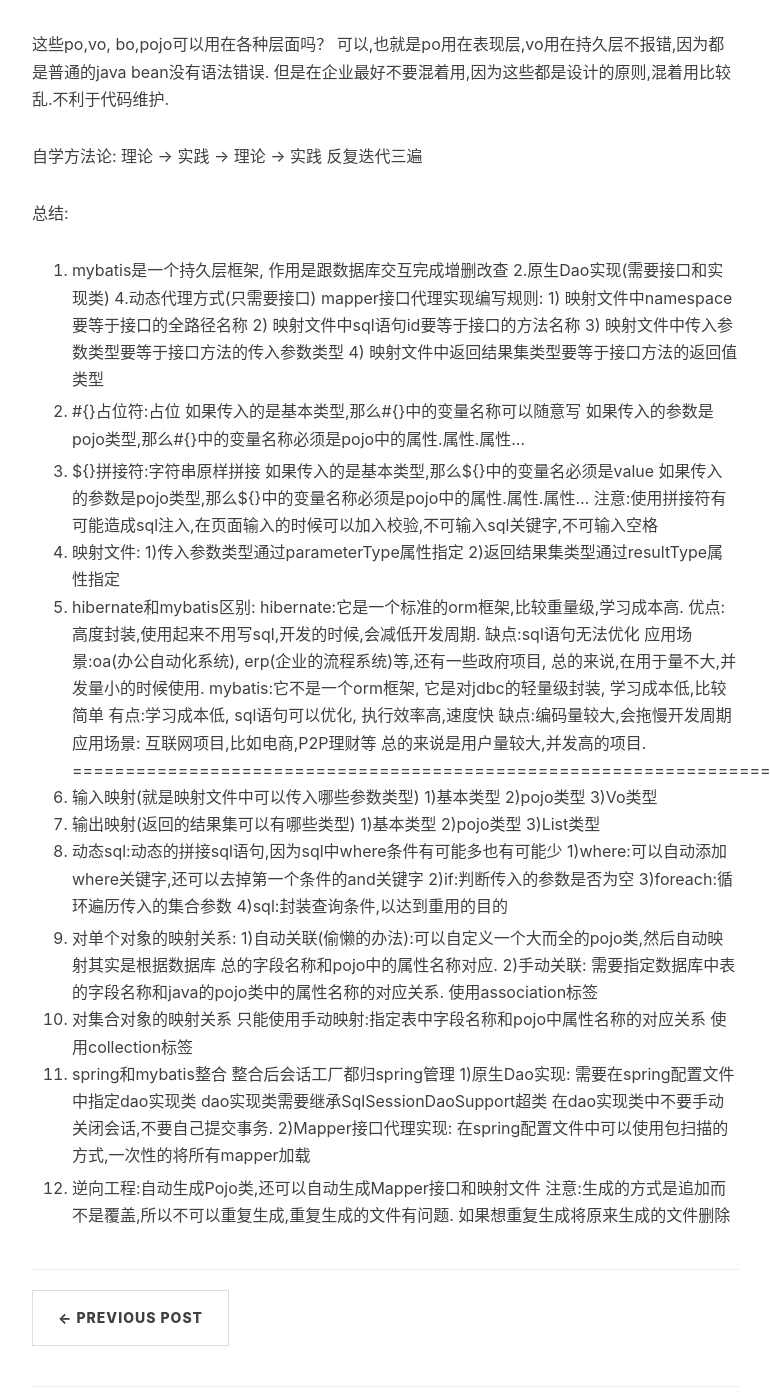
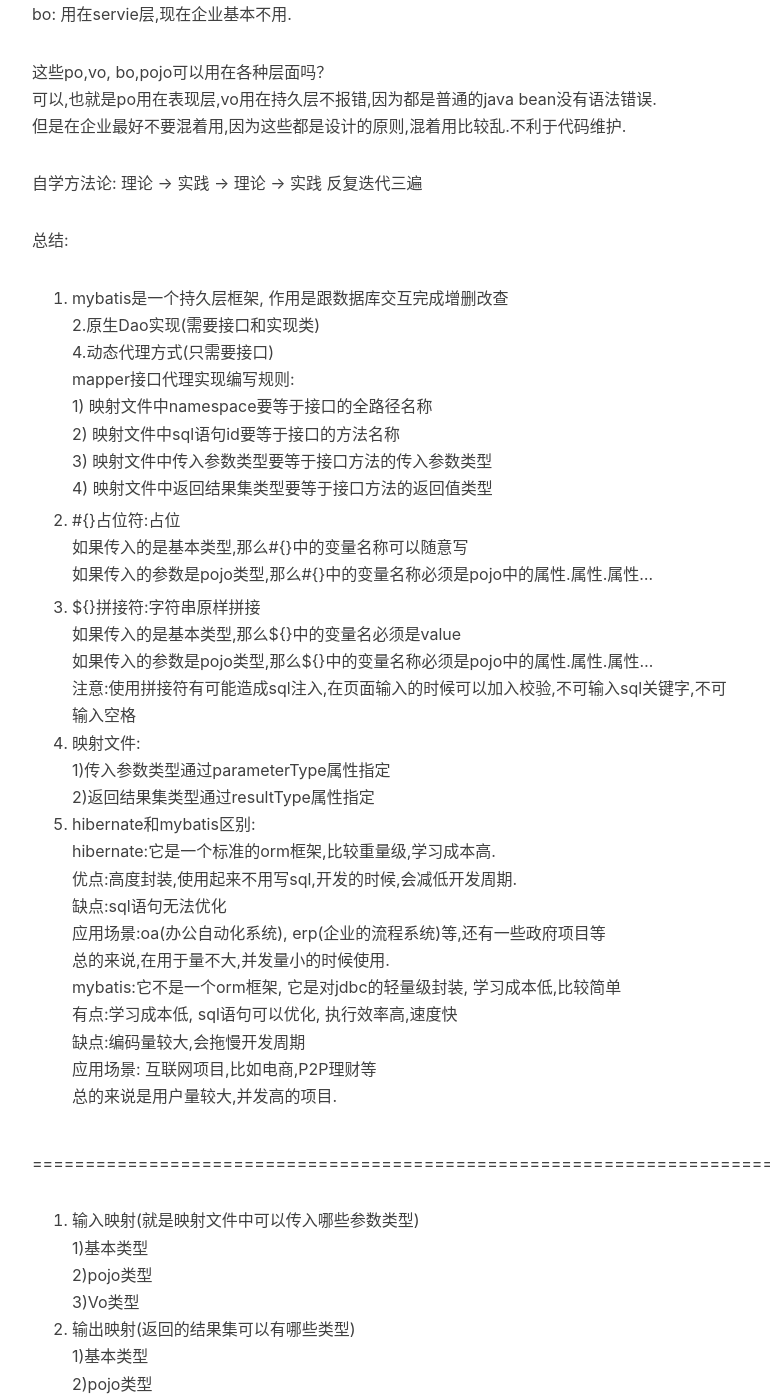
Before and after one commit to ARTAvrilLavigne/ARTAvrilLavigne.github.io, a Jekyll site: the page built from _posts/2018-05-13-java-web.markdown, in a window 1280 px wide and 1400 px high, scrolled down 770 px. Shown: the whole window, without its empty margins (233-1003 px from the left). Built offline with Jekyll 4.4.1, drawn with Linux system fonts in a browser that asks for light colours; nearby versions of some CDN libraries; comment, search, counter and statistics services are not loaded; some of the changed lines change nothing that is shown; some of the changed text lies outside the part shown.

Commit message:
Update 2018-05-13-java-web.markdown

```diff
--- a/_posts/2018-05-13-java-web.markdown
+++ b/_posts/2018-05-13-java-web.markdown
@@ -9,85 +9,84 @@ tags:
     - javaee
 ---
 ## mybatis知识总结<br>
-<p>
-pojo:不按mvc分层,只是java bean有一些属性,还有get set方法
-domain:不按mvc分层,只是java bean有一些属性,还有get set方法
-po:用在持久层,还可以再增加或者修改的时候,从页面直接传入action中,它里面的java bean 类名等于表名,
-	属性名等于表的字段名,还有对应的get set方法
-vo: view object表现层对象,主要用于在高级查询中从页面接收传过来的各种参数.好处是扩展性强
-bo: 用在servie层,现在企业基本不用.
-</p>
+pojo:不按mvc分层,只是java bean有一些属性,还有get set方法<br>
+domain:不按mvc分层,只是java bean有一些属性,还有get set方法<br>
+po:用在持久层,还可以再增加或者修改的时候,从页面直接传入action中,它里面的java bean 类名等于表名,属性名等于表的字段名,还有对应的get、set方法<br>
+vo: view object表现层对象,主要用于在高级查询中从页面接收传过来的各种参数.好处是扩展性强<br>
+bo: 用在servie层,现在企业基本不用.<br>
 
-这些po,vo, bo,pojo可以用在各种层面吗？
-可以,也就是po用在表现层,vo用在持久层不报错,因为都是普通的java bean没有语法错误.
-但是在企业最好不要混着用,因为这些都是设计的原则,混着用比较乱.不利于代码维护.
+这些po,vo, bo,pojo可以用在各种层面吗？<br>
+可以,也就是po用在表现层,vo用在持久层不报错,因为都是普通的java bean没有语法错误.<br>
+但是在企业最好不要混着用,因为这些都是设计的原则,混着用比较乱.不利于代码维护.<br>
 
-自学方法论: 理论 -> 实践 -> 理论 -> 实践  反复迭代三遍
+自学方法论: 理论 -> 实践 -> 理论 -> 实践  反复迭代三遍<br>
 
-总结:
-1. mybatis是一个持久层框架, 作用是跟数据库交互完成增删改查
-2.原生Dao实现(需要接口和实现类)
-4.动态代理方式(只需要接口)
-	mapper接口代理实现编写规则:
-	1) 映射文件中namespace要等于接口的全路径名称
-	2) 映射文件中sql语句id要等于接口的方法名称
-	3) 映射文件中传入参数类型要等于接口方法的传入参数类型
-	4) 映射文件中返回结果集类型要等于接口方法的返回值类型
+总结:<br>
+1. mybatis是一个持久层框架, 作用是跟数据库交互完成增删改查<br>
+2.原生Dao实现(需要接口和实现类)<br>
+4.动态代理方式(只需要接口)<br>
+	mapper接口代理实现编写规则:<br>
+	1) 映射文件中namespace要等于接口的全路径名称<br>
+	2) 映射文件中sql语句id要等于接口的方法名称<br>
+	3) 映射文件中传入参数类型要等于接口方法的传入参数类型<br>
+	4) 映射文件中返回结果集类型要等于接口方法的返回值类型<br>
 
-5. #{}占位符:占位
-	如果传入的是基本类型,那么#{}中的变量名称可以随意写
-	如果传入的参数是pojo类型,那么#{}中的变量名称必须是pojo中的属性.属性.属性...
+5. #{}占位符:占位<br>
+	如果传入的是基本类型,那么#{}中的变量名称可以随意写<br>
+	如果传入的参数是pojo类型,那么#{}中的变量名称必须是pojo中的属性.属性.属性...<br>
 
-6. ${}拼接符:字符串原样拼接
-	如果传入的是基本类型,那么${}中的变量名必须是value
-	如果传入的参数是pojo类型,那么${}中的变量名称必须是pojo中的属性.属性.属性...
-	注意:使用拼接符有可能造成sql注入,在页面输入的时候可以加入校验,不可输入sql关键字,不可输入空格
-7. 映射文件:
-	1)传入参数类型通过parameterType属性指定
-	2)返回结果集类型通过resultType属性指定
-8. hibernate和mybatis区别:
-	hibernate:它是一个标准的orm框架,比较重量级,学习成本高.
-		优点:高度封装,使用起来不用写sql,开发的时候,会减低开发周期.
-		缺点:sql语句无法优化
-		应用场景:oa(办公自动化系统), erp(企业的流程系统)等,还有一些政府项目,
-			总的来说,在用于量不大,并发量小的时候使用.
-	mybatis:它不是一个orm框架, 它是对jdbc的轻量级封装, 学习成本低,比较简单
-		有点:学习成本低, sql语句可以优化, 执行效率高,速度快
-		缺点:编码量较大,会拖慢开发周期
-		应用场景: 互联网项目,比如电商,P2P理财等
-		     总的来说是用户量较大,并发高的项目.
-==========================================================================================
-1. 输入映射(就是映射文件中可以传入哪些参数类型)
-	1)基本类型
-	2)pojo类型
-	3)Vo类型
-2. 输出映射(返回的结果集可以有哪些类型)
-	1)基本类型
-	2)pojo类型
-	3)List类型
-3. 动态sql:动态的拼接sql语句,因为sql中where条件有可能多也有可能少
-	1)where:可以自动添加where关键字,还可以去掉第一个条件的and关键字
-	2)if:判断传入的参数是否为空
-	3)foreach:循环遍历传入的集合参数
-	4)sql:封装查询条件,以达到重用的目的
+6. ${}拼接符:字符串原样拼接<br>
+	如果传入的是基本类型,那么${}中的变量名必须是value<br>
+	如果传入的参数是pojo类型,那么${}中的变量名称必须是pojo中的属性.属性.属性...<br>
+	注意:使用拼接符有可能造成sql注入,在页面输入的时候可以加入校验,不可输入sql关键字,不可输入空格<br>
+7. 映射文件:<br>
+	1)传入参数类型通过parameterType属性指定<br>
+	2)返回结果集类型通过resultType属性指定<br>
+8. hibernate和mybatis区别:<br>
+	hibernate:它是一个标准的orm框架,比较重量级,学习成本高.<br>
+		优点:高度封装,使用起来不用写sql,开发的时候,会减低开发周期.<br>
+		缺点:sql语句无法优化<br>
+		应用场景:oa(办公自动化系统), erp(企业的流程系统)等,还有一些政府项目等<br>
+		     总的来说,在用于量不大,并发量小的时候使用.<br>
+	mybatis:它不是一个orm框架, 它是对jdbc的轻量级封装, 学习成本低,比较简单<br>
+		有点:学习成本低, sql语句可以优化, 执行效率高,速度快<br>
+		缺点:编码量较大,会拖慢开发周期<br>
+		应用场景: 互联网项目,比如电商,P2P理财等<br>
+		     总的来说是用户量较大,并发高的项目.<br>
 
-4. 对单个对象的映射关系:
-	1)自动关联(偷懒的办法):可以自定义一个大而全的pojo类,然后自动映射其实是根据数据库
-		总的字段名称和pojo中的属性名称对应.
-	2)手动关联: 需要指定数据库中表的字段名称和java的pojo类中的属性名称的对应关系.
-		使用association标签
-5. 对集合对象的映射关系
-	只能使用手动映射:指定表中字段名称和pojo中属性名称的对应关系
-		使用collection标签
-6. spring和mybatis整合
-	整合后会话工厂都归spring管理
-	1)原生Dao实现:
-		需要在spring配置文件中指定dao实现类
-		dao实现类需要继承SqlSessionDaoSupport超类
-		在dao实现类中不要手动关闭会话,不要自己提交事务.
-	2)Mapper接口代理实现:
-		在spring配置文件中可以使用包扫描的方式,一次性的将所有mapper加载
+==========================================================================================<br>
 
-7. 逆向工程:自动生成Pojo类,还可以自动生成Mapper接口和映射文件
-	注意:生成的方式是追加而不是覆盖,所以不可以重复生成,重复生成的文件有问题.
-		如果想重复生成将原来生成的文件删除
+1. 输入映射(就是映射文件中可以传入哪些参数类型)<br>
+	1)基本类型<br>
+	2)pojo类型<br>
+	3)Vo类型<br>
+2. 输出映射(返回的结果集可以有哪些类型)<br>
+	1)基本类型<br>
+	2)pojo类型<br>
+	3)List类型<br>
+3. 动态sql:动态的拼接sql语句,因为sql中where条件有可能多也有可能少<br>
+	1)where:可以自动添加where关键字,还可以去掉第一个条件的and关键字<br>
+	2)if:判断传入的参数是否为空<br>
+	3)foreach:循环遍历传入的集合参数<br>
+	4)sql:封装查询条件,以达到重用的目的<br>
+
+4. 对单个对象的映射关系:<br>
+	1)自动关联(偷懒的办法):可以自定义一个大而全的pojo类,然后自动映射其实是根据数据库<br>
+		总的字段名称和pojo中的属性名称对应.<br>
+	2)手动关联: 需要指定数据库中表的字段名称和java的pojo类中的属性名称的对应关系.<br>
+		使用association标签<br>
+5. 对集合对象的映射关系<br>
+	只能使用手动映射:指定表中字段名称和pojo中属性名称的对应关系<br>
+		使用collection标签<br>
+6. spring和mybatis整合<br>
+	整合后会话工厂都归spring管理<br>
+	1)原生Dao实现:<br>
+		需要在spring配置文件中指定dao实现类<br>
+		dao实现类需要继承SqlSessionDaoSupport超类<br>
+		在dao实现类中不要手动关闭会话,不要自己提交事务.<br>
+	2)Mapper接口代理实现:<br>
+		在spring配置文件中可以使用包扫描的方式,一次性的将所有mapper加载<br>
+
+7. 逆向工程:自动生成Pojo类,还可以自动生成Mapper接口和映射文件<br>
+	注意:生成的方式是追加而不是覆盖,所以不可以重复生成,重复生成的文件有问题.<br>
+		如果想重复生成将原来生成的文件删除<br>
```
